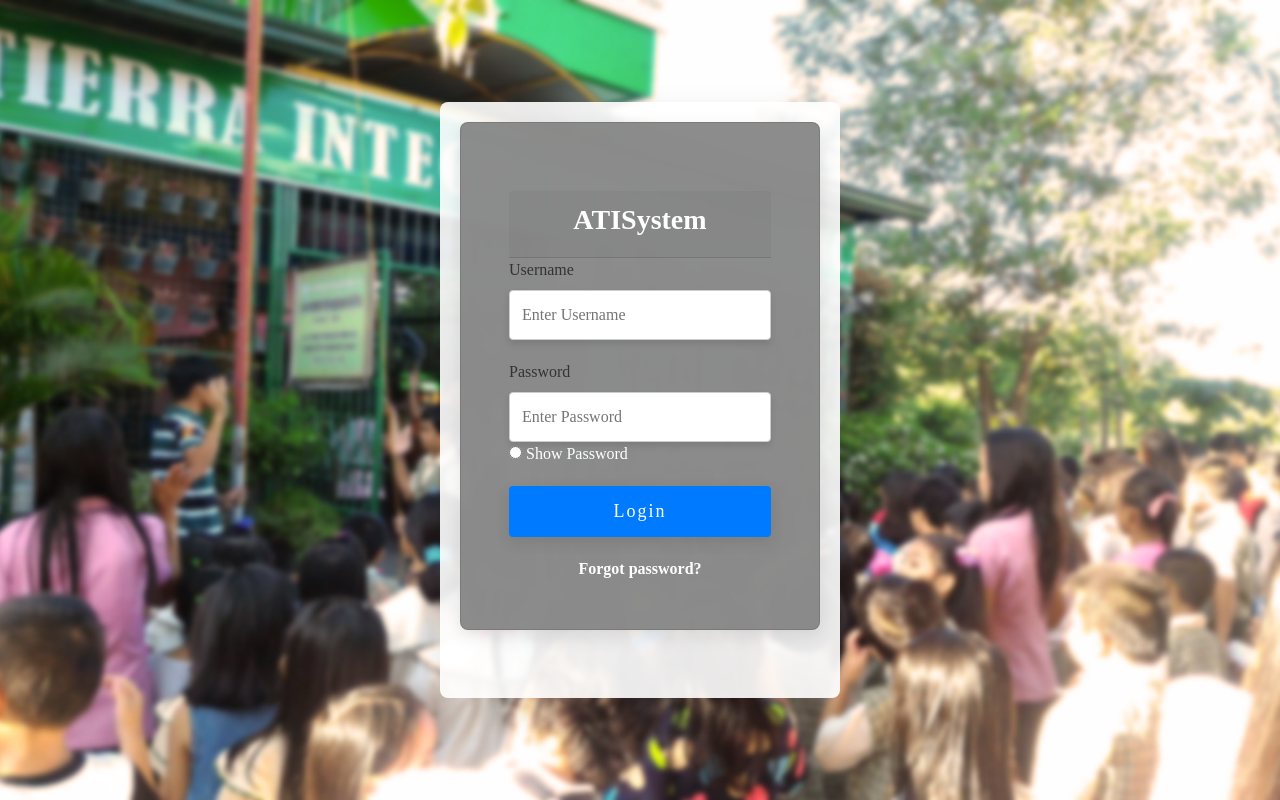
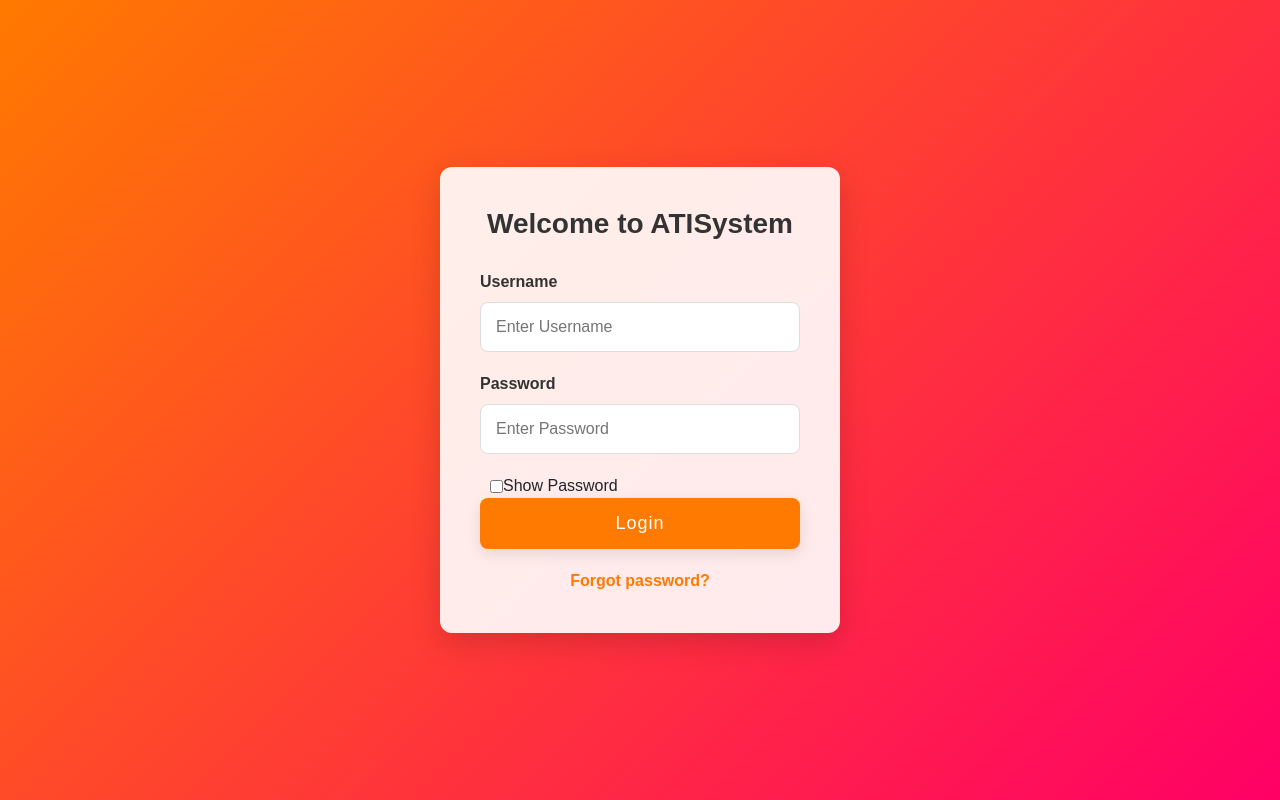
Before and after one commit to iHakoto/ATISystem, a PHP site: page /Capstone-Project/login.php in a window 1280 px wide. Run offline with PHP 8.4, Linux system fonts and the light colour scheme; data comes from the database, SQL or seed files in the repository; some libraries are stand-ins or nearby versions.

Commit message:
Update login.php

```diff
--- a/login.php
+++ b/login.php
@@ -19,6 +19,7 @@ ob_end_flush();
   <title><?php echo $_SESSION['system']['name'] ?></title>
 </head>
 <style>
+    /* Resetting margins and paddings */
     * {
         margin: 0;
         padding: 0;
@@ -26,30 +27,30 @@ ob_end_flush();
     }
 
     body {
-        font-family: "Times New Roman", Times, serif;
-        background-color: #f4f7fa;
-    }
-
-    h1 {
-        text-align: center;
+        font-family: 'Arial', sans-serif;
+        background: linear-gradient(135deg, #FF7A00, #FF0066); /* Gradient background */
+        height: 100vh;
+        display: flex;
+        justify-content: center;
+        align-items: center;
     }
 
     .login-container {
+        background-color: rgba(255, 255, 255, 0.9); /* Semi-transparent white background */
+        border-radius: 12px;
+        box-shadow: 0 10px 30px rgba(0, 0, 0, 0.15);
+        padding: 40px;
         width: 100%;
         max-width: 400px;
-        margin: 10vh auto;
-        padding: 20px;
-        background: rgba(255, 255, 255, 0.9);
-        border-radius: 8px;
-        box-shadow: 0px 10px 30px rgba(0, 0, 0, 0.1);
-        animation: fadeIn 1.5s ease-out;
+        animation: fadeIn 1s ease-out;
     }
 
     .login-container h2 {
+        font-size: 28px;
+        font-weight: 600;
+        color: #333;
+        margin-bottom: 30px;
         text-align: center;
-        font-size: 30px;
-        margin-bottom: 20px;
-        color: #333;
     }
 
     .form-element {
@@ -58,79 +59,79 @@ ob_end_flush();
 
     .form-element label {
         font-size: 16px;
+        color: #333;
+        font-weight: bold;
         margin-bottom: 8px;
         display: block;
-        color: #333;
     }
 
     .form-element input[type="text"],
     .form-element input[type="password"] {
         width: 100%;
-        padding: 12px;
-        border: 1px solid #ccc;
-        border-radius: 4px;
+        padding: 12px 15px;
         font-size: 16px;
-        transition: all 0.3s ease;
-        box-shadow: 0px 4px 6px rgba(0, 0, 0, 0.1);
+        border: 1px solid #ddd;
+        border-radius: 8px;
+        transition: 0.3s ease;
+        outline: none;
     }
 
     .form-element input[type="text"]:focus,
     .form-element input[type="password"]:focus {
-        border-color: #4CAF50;
-        outline: none;
-        box-shadow: 0px 0px 10px rgba(76, 175, 80, 0.4);
+        border-color: #FF7A00;
+        box-shadow: 0 0 5px rgba(255, 122, 0, 0.5);
     }
 
-    .card button {
+    .show-password {
+        display: flex;
+        align-items: center;
+        margin-top: 10px;
+    }
+
+    .show-password input {
+        margin-left: 10px;
+        cursor: pointer;
+    }
+
+    .login-btn {
         width: 100%;
+        padding: 12px;
         font-size: 18px;
-        padding: 12px;
-        background-color: #007bff;
+        background-color: #FF7A00;
         border: none;
-        border-radius: 4px;
         color: white;
+        border-radius: 8px;
         cursor: pointer;
-        letter-spacing: 2px;
-        transition: all 0.3s ease;
+        transition: 0.3s ease;
+        letter-spacing: 1px;
         box-shadow: 0px 5px 15px rgba(0, 0, 0, 0.1);
     }
 
-    .card button:hover {
-        background-color: #0056b3;
+    .login-btn:hover {
+        background-color: #FF5722;
         transform: translateY(-3px);
     }
 
-    .card button:active {
+    .login-btn:active {
         transform: translateY(0);
     }
 
-    .card {
-        background-color: rgba(128, 128, 128, 0.9);
-        border-radius: 8px;
-        padding: 25px;
-        box-shadow: 0 6px 18px rgba(0, 0, 0, 0.1);
-        animation: slideIn 1s ease-out;
-    }
-
-    .form-logo {
-        width: 100%;
-        height: auto;
+    .forgot-password {
         text-align: center;
-    }
-
-    #formlogin {
-        background-image: url('images/bg.jpg');
-        background-size: cover;
-        background-position: center;
-        height: 100vh;
-        animation: backgroundAnimation 5s infinite alternate;
-    }
-
-    .text-center {
         margin-top: 20px;
     }
 
-    /* Animation */
+    .forgot-password a {
+        color: #FF7A00;
+        font-weight: bold;
+        text-decoration: none;
+    }
+
+    .forgot-password a:hover {
+        color: #FF5722;
+    }
+
+    /* Animation for fade-in */
     @keyframes fadeIn {
         from {
             opacity: 0;
@@ -140,96 +141,59 @@ ob_end_flush();
         }
     }
 
-    @keyframes slideIn {
-        from {
-            transform: translateY(-50px);
-            opacity: 0;
-        }
-        to {
-            transform: translateY(0);
-            opacity: 1;
-        }
-    }
-
-    @keyframes backgroundAnimation {
-        0% {
-            background-position: 0% 50%;
-        }
-        100% {
-            background-position: 100% 50%;
-        }
-    }
-
-    /* Customizing the links */
-    a {
-        text-decoration: none;
-        color: #007bff;
-        font-weight: bold;
-    }
-
-    a:hover {
-        color: #0056b3;
-    }
-
     /* Media Query for responsiveness */
     @media screen and (max-width: 768px) {
         .login-container {
+            padding: 30px;
             width: 80%;
-            padding: 15px;
-        }
-
-        .card {
-            padding: 20px;
         }
     }
 </style>
 
-<body id="formlogin">
-<div class="d-flex flex-column min-vh-100 justify-content-center align-items-center" id="template-bg-3">
+<body>
     <div class="login-container">
-        <div class="card mb-5 p-5 text-white">
-            <div class="card-header text-center">
-                <h3><b><?php echo $_SESSION['system']['name'] ?></b></h3>
-            </div>
+        <h2>Welcome to <?php echo $_SESSION['system']['name']; ?></h2>
         <form id="login-form" action="" method="post">
             <div class="form-element">
-                    <label>Username</label>
+                <label for="username">Username</label>
                 <input type="text" name="username" id="username" autocomplete="off" placeholder="Enter Username" required>
             </div>
 
             <div class="form-element">
-                    <label>Password</label>
+                <label for="password">Password</label>
                 <input type="password" name="password" id="password" placeholder="Enter Password" required>
-                    <input type="radio" onclick="myFunction()"> Show Password
             </div>
 
-                <div class="text-center">
-                    <button type="submit" name="login">Login</button>
+            <div class="show-password">
+                <input type="checkbox" id="showPassword" onclick="togglePassword()"> Show Password
             </div>
 
-                <div class="text-center">
-                    <a href="forgotPassword.php" class="text-white">Forgot password?</a>
+            <button type="submit" name="login" class="login-btn">Login</button>
+
+            <div class="forgot-password">
+                <a href="forgotPassword.php">Forgot password?</a>
             </div>
         </form>
     </div>
-    </div>
-</div>
 
     <script>
-function myFunction() {
-  var x = document.getElementById("password");
-  if (x.type === "password") {
-    x.type = "text";
+        // Show password toggle
+        function togglePassword() {
+            var passwordField = document.getElementById("password");
+            var checkBox = document.getElementById("showPassword");
+            if (checkBox.checked) {
+                passwordField.type = "text";
             } else {
-    x.type = "password";
+                passwordField.type = "password";
             }
         }
 
+        // Handle form submission
         $('#login-form').submit(function(e){
             e.preventDefault();
-    $('#login-form button[type="submit"]').attr('disabled',true).html('Logging in...');
-    if ($(this).find('.alert-danger').length > 0)
-        $(this).find('.alert-danger').remove();
+
+            $('#login-form button[type="submit"]').attr('disabled', true).text('Logging in...');
+            if ($(this).find('.alert-danger').length > 0) $(this).find('.alert-danger').remove();
 
             $.ajax({
                 url: 'ajax.php?action=login',
@@ -237,14 +201,14 @@ $('#login-form').submit(function(e){
                 data: $(this).serialize(),
                 error: function(err) {
                     console.log(err);
-            $('#login-form button[type="submit"]').removeAttr('disabled').html('Login');
+                    $('#login-form button[type="submit"]').removeAttr('disabled').text('Login');
                 },
                 success: function(resp) {
                     if (resp == 1) {
                         location.href = 'index.php?page=home';
                     } else {
                         $('#login-form').prepend('<div class="alert alert-danger">Username or password is incorrect.</div>');
-                $('#login-form button[type="submit"]').removeAttr('disabled').html('Login');
+                        $('#login-form button[type="submit"]').removeAttr('disabled').text('Login');
                     }
                 }
             });
```
Lines whose indentation alone changed are shown as unchanged.
